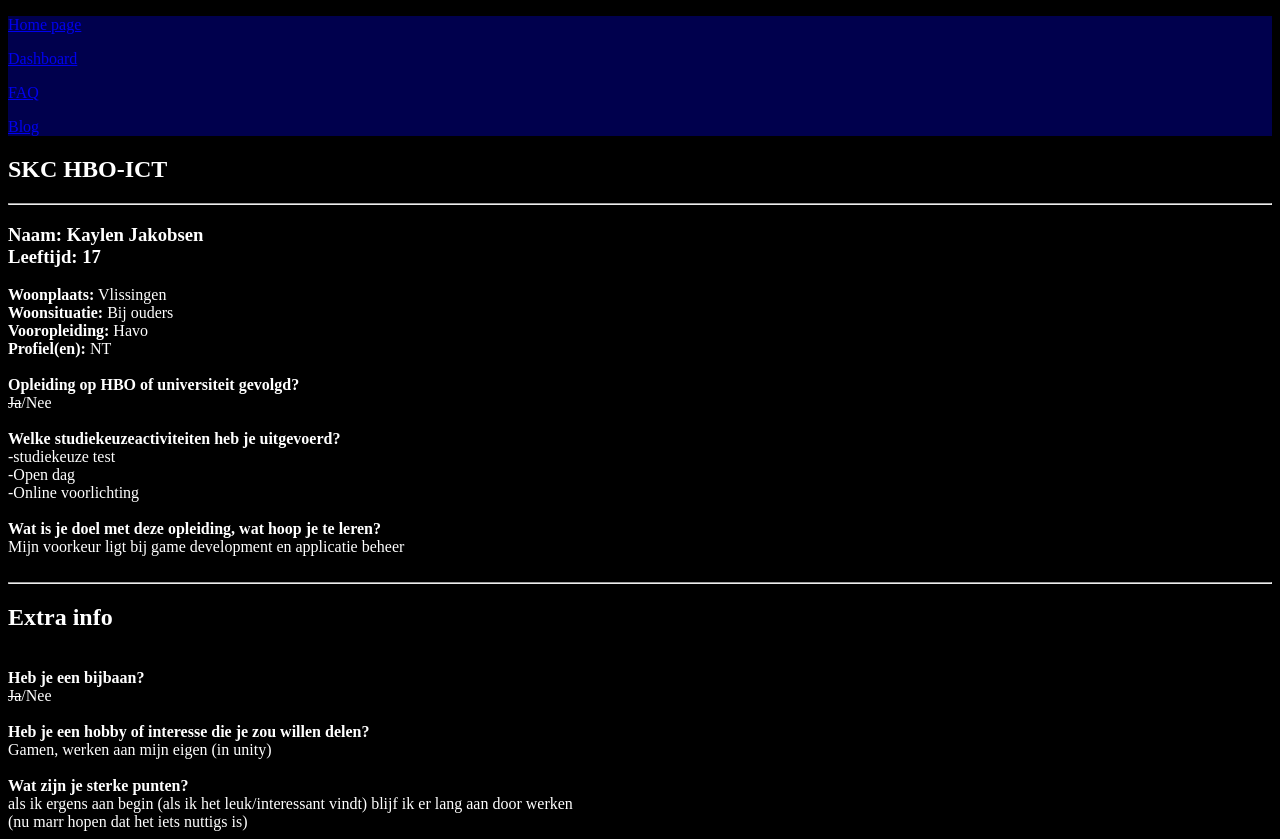
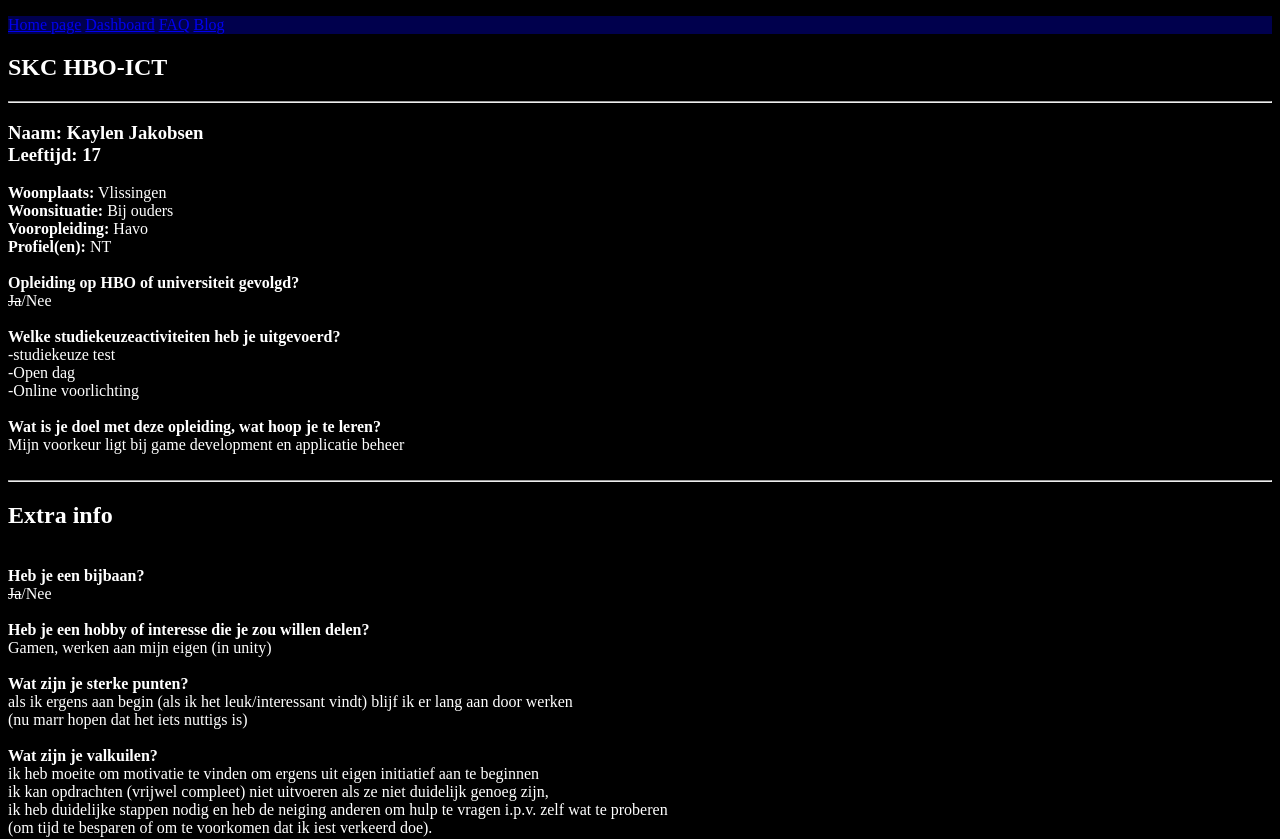
Before and after one commit to Silver-Lyonhardt/Silver-Lyonhardt.github.io, a plain HTML site: page profile.html in a window 1280 px wide. Shown: the top 839 px of the page. Drawn offline with Linux system fonts and the light colour scheme.

Commit message:
Update profile.html

```diff
--- a/profile.html
+++ b/profile.html
@@ -12,10 +12,10 @@
     <main>
         <article>
             <div class="Navbar">
-                <p><a href="http://silver-lyonhardt.github.io/Index.html">Home page</a></p>
-                <p><a href="http://silver-lyonhardt.github.io/dashboard.html">Dashboard</a></p>
-                <p><a href="http://silver-lyonhardt.github.io/faq.html">FAQ</a></p>
-                <p><a href="http://silver-lyonhardt.github.io/blog.html">Blog</a></p>
+                <p><a href="http://silver-lyonhardt.github.io/Index.html">Home page</a>
+                <a href="http://silver-lyonhardt.github.io/dashboard.html">Dashboard</a>
+                <a href="http://silver-lyonhardt.github.io/faq.html">FAQ</a>
+                <a href="http://silver-lyonhardt.github.io/blog.html">Blog</a></p>
             </div>
             <h2><b>SKC HBO-ICT</b></h2>
             <hr>
```
